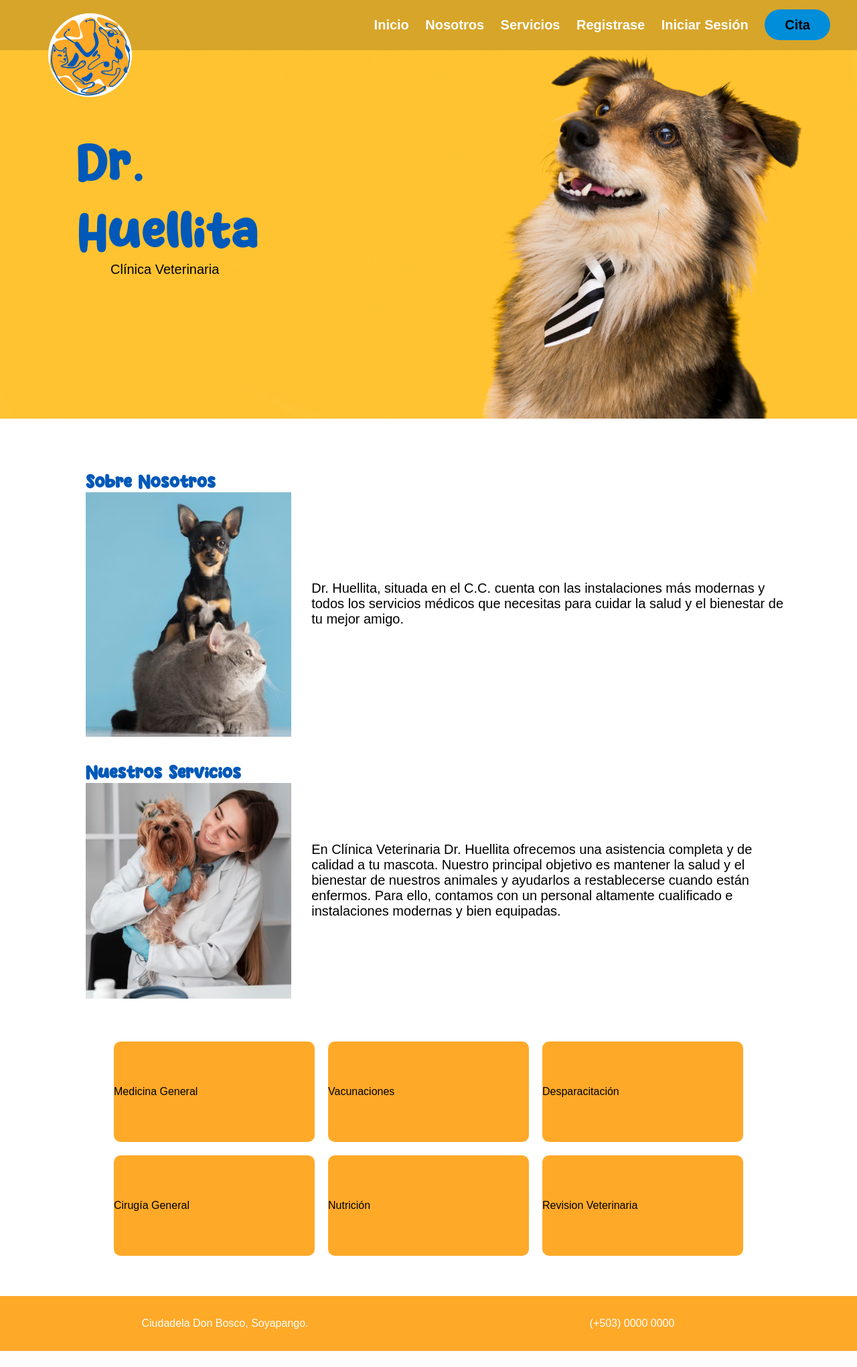
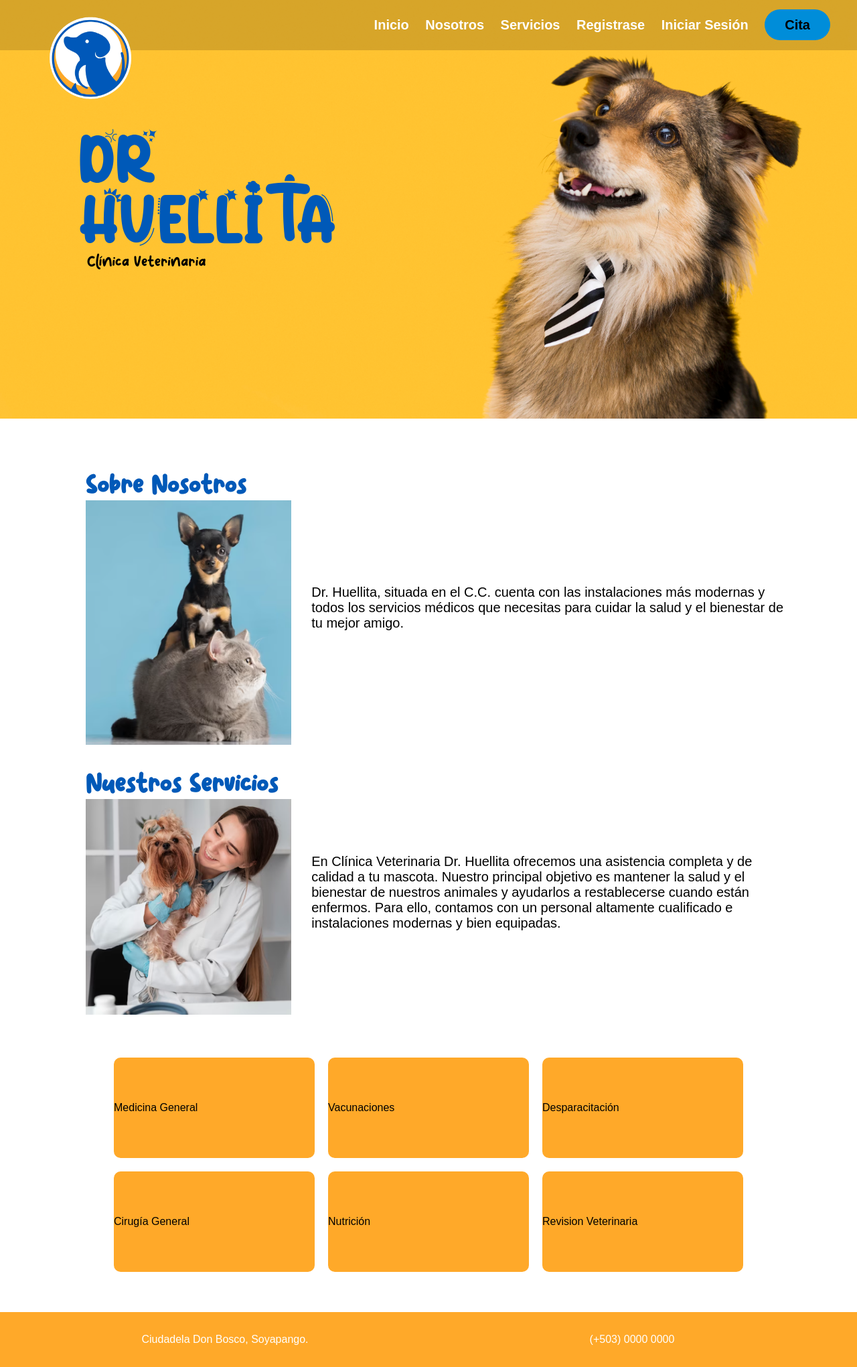
Before and after one commit to EdsonCHC/Dr.-Huellita, a PHP site: page /html/index.php in a window 1280 px wide. Shown: the whole page at 67% size. Before the commit the page ends 2017 px from the top, so only its background shows below. Run offline with PHP 8.4, Linux system fonts and the light colour scheme.

Commit message:
Cambios hechos en clase, algunos no se guardaron xd

```diff
--- a/veterinaria/css/index.css
+++ b/veterinaria/css/index.css
@@ -18,6 +18,24 @@ body{
 @font-face {
     font-family: smile;
     src: url(../fonts/Purple\ Smile.otf);
+
+}
+
+@font-face {
+    font-family: fied;
+    src: url(../fonts/Spotyfied\ Me.ttf);
+
+}
+
+@font-face {
+    font-family: play;
+    src: url(../fonts/PlayoutDemoRegular.ttf);
+
+}
+
+@font-face {
+    font-family: pulang;
+    src: url(../fonts/Pulang.otf);
 
 }
 
@@ -66,17 +84,20 @@ header{
 }
 
 .name{
-    font-size: 70px;
+    font-size: 90px;
     font-weight: 400;
-    font-family: smile;
+    font-family: play;
     color: var(--color3);
+    letter-spacing: -4px;
+    line-height: 90px;
 
 }
 
 .little{
+    font-family: pulang;
     font-size: 20px;
     color: black;
-    margin-left: 50px;
+    margin-left: 15px;
 }
 
 /*ESTILOS INFORMACION*/
@@ -100,9 +121,9 @@ main{
 }
 
 .mainSection h2{
-    font-family: smile;
+    font-family: pulang;
     color: #0059b8;
-    font-size: 24px;
+    font-size: 35px;
 }
 
 .container{
@@ -142,6 +163,13 @@ main{
     text-align: center;
 }
 
+.little2{
+    font-family: pulang;
+    font-size: 30px;
+    color: var(--color3);
+    margin-right: 15px;
+}
+
 .tarjeta-wrap{
 	margin: 10px;
 }
--- a/veterinaria/html/index.php
+++ b/veterinaria/html/index.php
@@ -18,8 +18,8 @@
     <header>
         <img class="animalImg" src="../img/vista-frontal-hermoso-perro-espacio-copia.jpg" alt="petsImg">
         <div class="frase">
-            <p class="name">Dr. <br>
-                Huellita</p>
+            <p class="name">DR <br>
+                HUELLITA</p>
             <p class="little">
                 Clínica Veterinaria
             </p>
@@ -56,42 +56,42 @@
 		<div class="tarjeta-wrap">
 			<div class="tarjeta">
 				<div class="adelante">
-					<p>Medicina General</p>
+					<p class="servicio">Medicina General</p>
 				</div>
 			</div>
 		</div>
         <div class="tarjeta-wrap">
 			<div class="tarjeta">
 				<div class="adelante">
-					<p>Vacunaciones</p>
+					<p class="servicio">Vacunaciones</p>
 				</div>
 			</div>
 		</div>
         <div class="tarjeta-wrap">
 			<div class="tarjeta">
 				<div class="adelante">
-					<p>Desparacitación</p>
+					<p class="servicio">Desparacitación</p>
 				</div>
 			</div>
 		</div>
         <div class="tarjeta-wrap">
 			<div class="tarjeta">
 				<div class="adelante">
-					<p>Cirugía General</p>
+					<p class="servicio" >Cirugía General</p>
 				</div>
 			</div>
 		</div>
         <div class="tarjeta-wrap">
 			<div class="tarjeta">
 				<div class="adelante">
-					<p>Nutrición</p>
+					<p class="servicio" >Nutrición</p>
 				</div>
 			</div>
 		</div>
         <div class="tarjeta-wrap">
 			<div class="tarjeta">
 				<div class="adelante">
-					<p>Revision Veterinaria</p>
+					<p class="servicio">Revision Veterinaria</p>
 				</div>
 			</div>
 		</div>
```
Also changed, not shown: veterinaria/fonts/PlayoutDemoRegular.ttf (added), veterinaria/fonts/Pulang.otf (added), veterinaria/fonts/Pulang.ttf (added), veterinaria/fonts/Spotyfied Me.ttf (added), veterinaria/img/logo.png.
